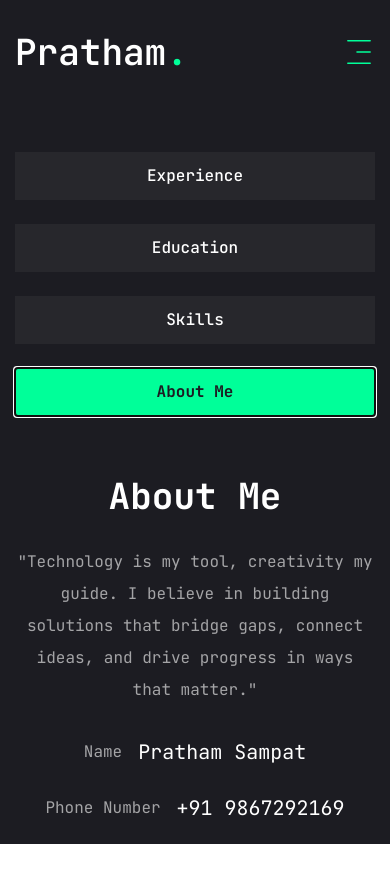
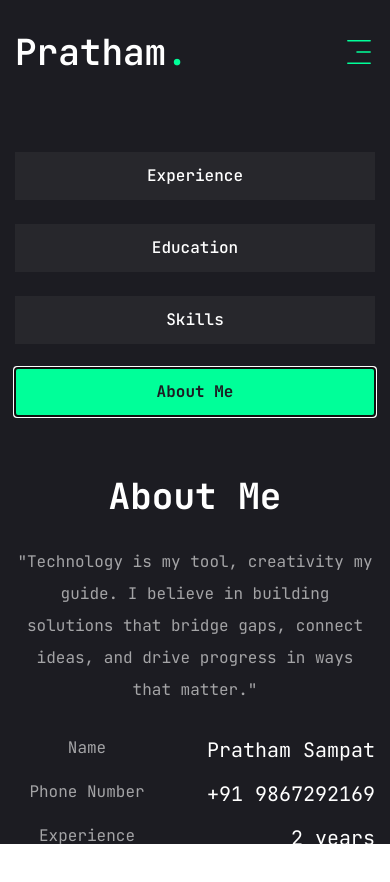
Before and after one commit to PrathamSampat/pratham-portfolio, a Next.js app: page /resume in a window 390 px wide. Both pictures are taken after a click on the tab "About Me". Shown: the top 882 px of the page. Built offline with nearby package versions, Linux system fonts and the light colour scheme.

Commit message:
fixed mobile alignment issues

```diff
--- a/src/app/resume/page.jsx
+++ b/src/app/resume/page.jsx
@@ -272,17 +272,14 @@ const resume = () => {
                                     {about.description}
                                 </p>
 
-                                <ul className="grid grid-cols-1 xl:grid-cols-2 gap-y-6 max-w-[620px]">
+                                <div className="max-w-[620px] w-full mx-auto space-y-4 text-base sm:text-lg">
                                     {about.info.map((item, index) => (
-                                        <li
-                                            key={index}
-                                            className="flex items-center justify-center xl:justify-start gap-4"
-                                        >
-                                            <span className="text-white/60">{item.fieldName}</span>
-                                            <span className="text-xl">{item.fieldValue}</span>
-                                        </li>
+                                        <div key={index} className="flex justify-between items-start flex-wrap gap-y-1">
+                                            <span className="text-white/60 w-[40%]">{item.fieldName}</span>
+                                            <span className="text-xl text-right w-[60%] break-words">{item.fieldValue}</span>
+                                        </div>
                                     ))}
-                                </ul>
+                                </div>
                             </div>
                         </TabsContent>
                     </div>
```
